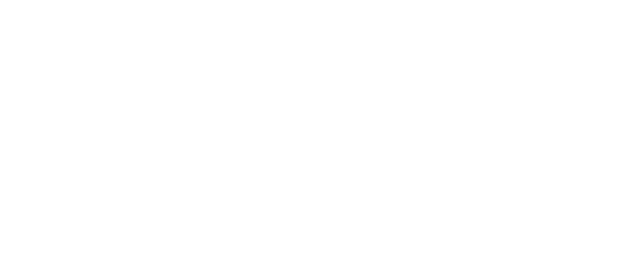
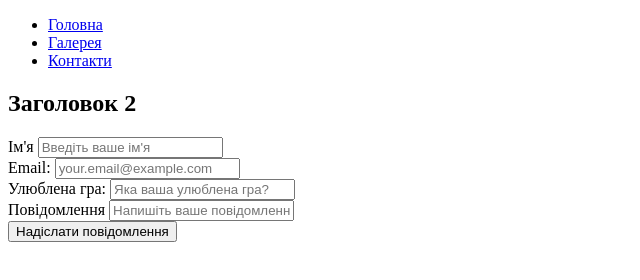
Before and after one commit to polilunana/Poli-site, a plain HTML site: page contacts.html in a window 1280 px wide. Shown: the whole page, without its empty margins (0-640 px from the left). Drawn offline with Linux system fonts and the light colour scheme.

Commit message:
Update contacts.html

```diff
--- a/contacts.html
+++ b/contacts.html
@@ -8,6 +8,39 @@
     <link rel="stylesheet" href="style.css">
 </head>
 <body>
+    <nav>
+        <ul>
+            <li><a href="index.html">Головна</a></li>
+            <li><a href="gallery.html">Галерея</a></li>
+            <li><a href="contacts.html">Контакти</a></li>
+        </ul>
+    </nav>
 
+    <div class="container">
+        <h2 class="page-title">Заголовок 2</h2>
+        <form class="contact-form">
+            <div class="form-group">
+                <label for="name">Ім'я</label>
+                <input type="text" id="name" name="name" placeholder="Введіть ваше ім'я" required>
+            </div>
+
+            <div class="form-group">
+                <label for="email">Email:</label>
+                <input type="email" id="email" name="email" placeholder="your.email@example.com" required>
+            </div>
+
+            <div class="form-group">
+                <label for="game">Улюблена гра:</label>
+                <input type="text" id="game" name="game" placeholder="Яка ваша улюблена гра?" required>
+            </div>
+
+            <div class="form-group">
+                <label for="message">Повідомлення</label>
+                <input type="message" id="message" name="message" placeholder="Напишіть ваше повідомлення..." required>
+            </div>
+
+            <button type="submit">Надіслати повідомлення</button>
+        </form>
+    </div>
 </body>
 </html>
```
